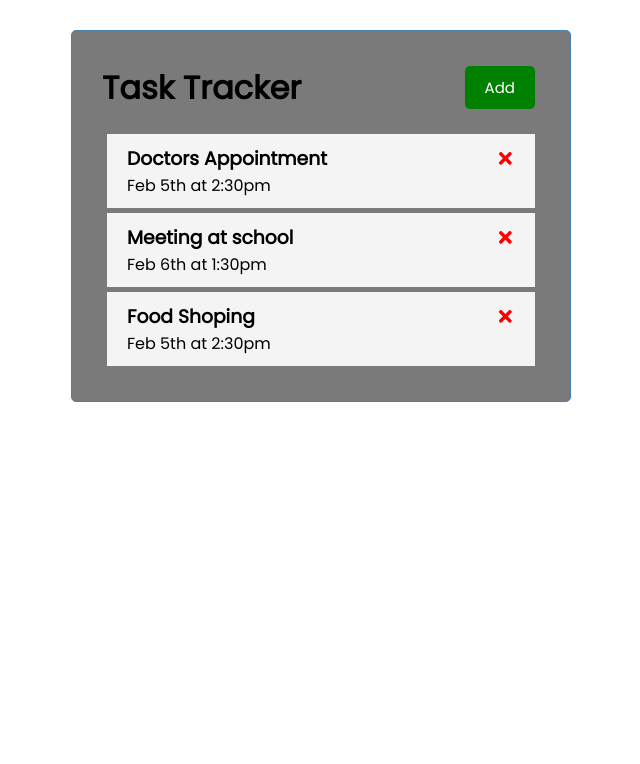
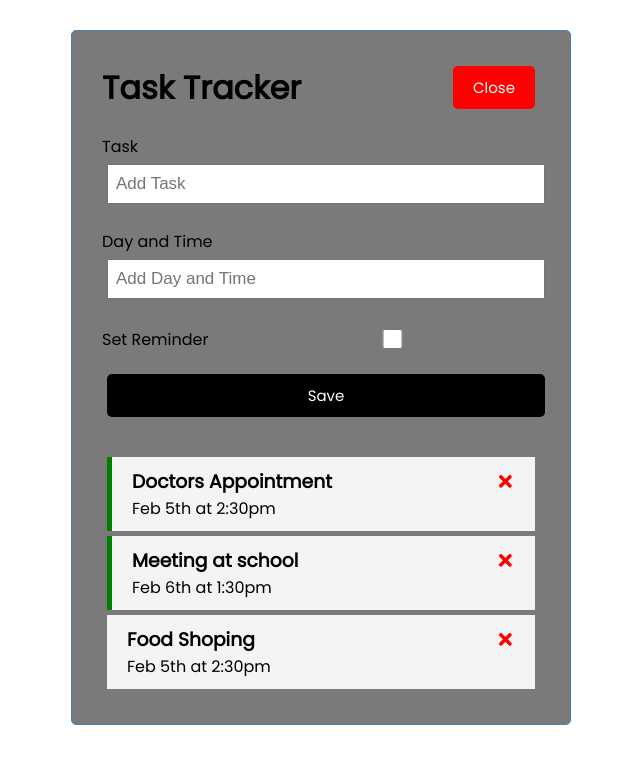
Before and after one commit to Y0ni0/Todolist-with-traversary, a React (Create React App) app: page / in a window 1280 px wide. Both pictures are taken after a click on the button "Add". Shown: the top 764 px of the page, without its empty margins (319-959 px from the left). Built offline with nearby package versions, Linux system fonts and the light colour scheme.

Commit message:
task added

```diff
--- a/src/App.js
+++ b/src/App.js
@@ -1,11 +1,13 @@
 
+import { useState } from 'react'
 import Header from "./Components/Header"
 import Tasks from "./Components/Tasks"
 import React from 'react';
-import { useState } from 'react'
-
+import AddTask from './Components/AddTask';
 
 function App() {
+    const [showAddTask, setShowAddTask] = useState(false)
+
     const [tasks, setTasks] = useState([
         {
             id: 1,
@@ -26,6 +28,18 @@
             reminder: false,
         }
     ])
+
+    //Add Task
+    const addTask = (task) => {
+        const id = Math.floor(Math.random() * 1000) + 1
+        const newTask = { id, ...task }
+        setTasks([...task, newTask])
+    }
+    //Toggle reminder
+    const toggleReminder = (id) => {
+        setTasks(tasks.map((task) => task.id === id ?
+            { ...task, reminder: !task.reminder } : task))
+    }
     //Delete task
     const deleteTask = (id) => {
         setTasks(tasks.filter((task) => task.id !== id))
@@ -33,8 +47,10 @@
 
     return (
         <div className='container'>
-            <Header />
-            {tasks.length > 0 ? <Tasks tasks={tasks} onDelete={deleteTask} /> : 'No tasks To show'}
+            <Header onAdd={() => setShowAddTask(!showAddTask)}
+                showAdd={showAddTask} />
+            {showAddTask && <AddTask onAdd={addTask} />}
+            {tasks.length > 0 ? <Tasks tasks={tasks} onDelete={deleteTask} onToggle={toggleReminder} /> : 'No tasks To show'}
         </div>
     )
 }
--- /dev/null
+++ b/src/Components/AddTask.js
@@ -0,0 +1,45 @@
+import React from 'react'
+import { useState } from 'react'
+
+const AddTask = ({ onAdd }) => {
+    const [text, setText] = useState('')
+    const [day, setDay] = useState('')
+    const [reminder, setReminder] = useState(false)
+
+    const onSubmit = (e) => {
+        e.preventDefault()
+
+        if (!text) {
+            alert('Please add a task')
+            return
+        }
+        onAdd({ text, day, reminder })
+        setText('')
+        setDay('')
+        setReminder(false)
+    }
+    return (
+        <form className='add-form' onSubmit={onSubmit}>
+            <div className='form-control'>
+                <label>Task</label>
+                <input type='text' placeholder='Add Task' value={text}
+                    onChange={(e) => setText(e.target.value)} ></input>
+            </div>
+            <div className='form-control'>
+                <label>Day and Time</label>
+                <input type='text' placeholder='Add Day and Time' value={day}
+                    onChange={(e) => setDay(e.target.value)}></input>
+            </div>
+            <div className='form-control form-control-check'>
+                <label>Set Reminder</label>
+                <input type='checkbox'
+                    checked={reminder}
+                    value={reminder}
+                    onChange={(e) => setReminder(e.currentTarget.checked)}></input>
+            </div>
+            <input type='submit' value='Save' className='btn btn-block' />
+        </form>
+    )
+}
+
+export default AddTask
--- a/src/Components/Header.js
+++ b/src/Components/Header.js
@@ -2,14 +2,12 @@
 import Button from './Button'
 import React from 'react'
 
-const Header = ({ title }) => {
-  const onClick = () => {
-    console.log('click')
-  }
+const Header = ({ title, onAdd, showAdd }) => {
+
   return (
     <header className='header'>
       <h1>{title}</h1>
-      <Button color='green' text='Add' onClick={onClick} />
+      <Button color={showAdd ? 'red' : 'green'} text={showAdd ? 'Close' : 'Add'} onClick={onAdd} />
     </header>
   )
 }
--- a/src/Components/Task.js
+++ b/src/Components/Task.js
@@ -1,10 +1,13 @@
 import React from 'react'
 import { FaTimes } from 'react-icons/fa'
 
-const Task = ({ task, onDelete }) => {
+const Task = ({ task, onDelete, onToggle }) => {
     return (
-        <div className='task'>
-            <h3>{task.text} <FaTimes style={{ color: 'red', cursor: 'pointer' }} onClick={() => onDelete(task.id)} /></h3>
+        <div className={`task ${task.reminder ? 'reminder' : ''}`}
+            onDoubleClick={() => onToggle(task.id)}>
+            <h3>{task.text}
+                <FaTimes style={{ color: 'red', cursor: 'pointer' }}
+                    onClick={() => onDelete(task.id)} /></h3>
             <p>{task.day}</p>
         </div>
     )
--- a/src/Components/Tasks.js
+++ b/src/Components/Tasks.js
@@ -1,12 +1,12 @@
 import React from 'react'
 import Task from './Task'
 
-const Tasks = ({ tasks, onDelete }) => {
+const Tasks = ({ tasks, onDelete, onToggle }) => {
     return (
         <>
             {tasks.map((task) =>
             (
-                <Task key={task.id} task={task} onDelete={onDelete} />
+                <Task key={task.id} task={task} onDelete={onDelete} onToggle={onToggle} />
             ))}
         </>
     )
```
